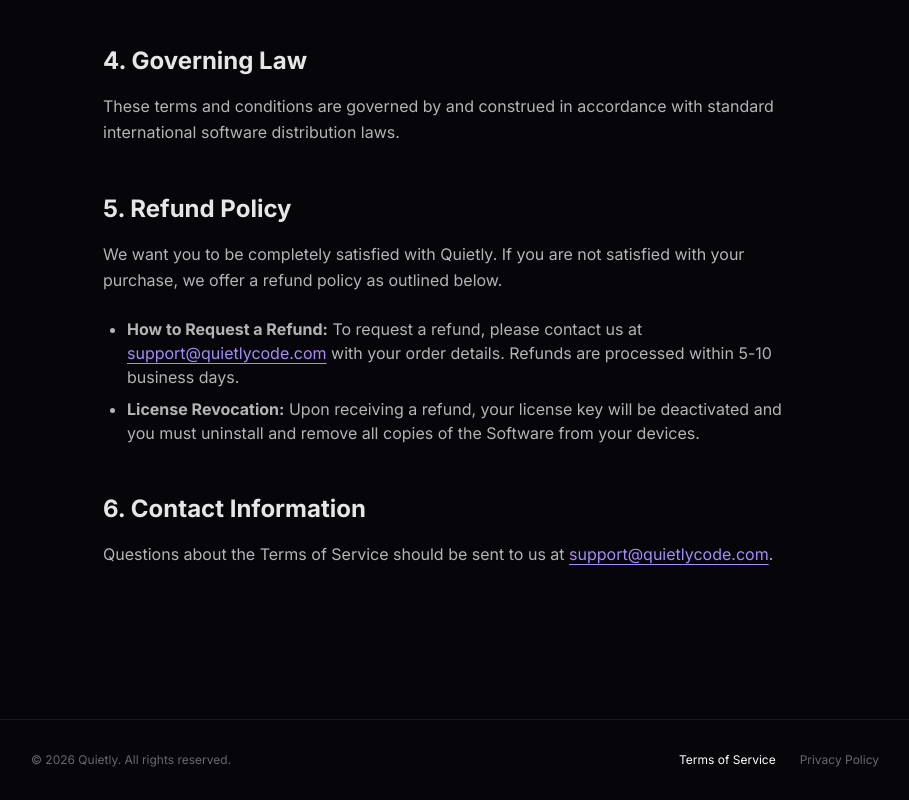
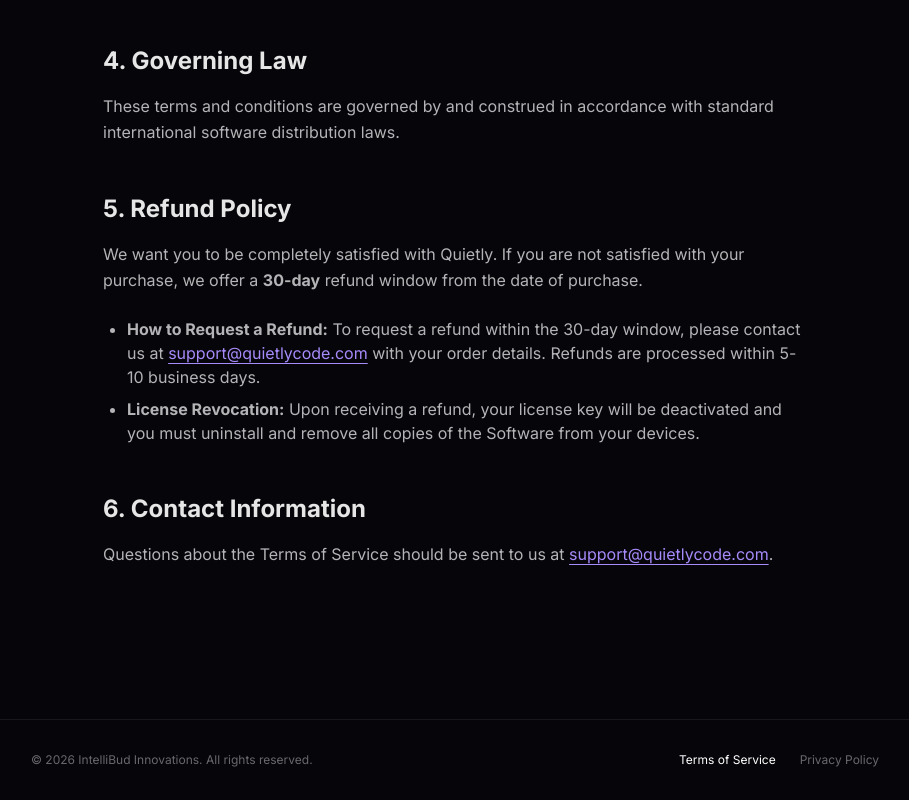
Before and after one commit to mibrahimzarar/Quietly-Website, a Next.js app: page /terms in a window 1280 px wide. Shown: the part 1026-1826 px from the top of the page, without its empty margins (185-1094 px from the left). Built offline with nearby package versions, Linux system fonts and the light colour scheme.

Commit message:
Added Refund Policy

```diff
--- a/app/download/page.tsx
+++ b/app/download/page.tsx
@@ -733,7 +733,7 @@
       {/* Footer */}
       <footer className="relative z-10 border-t border-white/[0.08] py-8">
         <div className="max-w-4xl mx-auto px-6 flex flex-col sm:flex-row items-center justify-between gap-4 text-xs text-white/40">
-          <p>&copy; 2026 Quietly. All rights reserved.</p>
+          <p>&copy; 2026 IntelliBud Innovations. All rights reserved.</p>
           <div className="flex items-center gap-6">
             <Link href="/terms" className="hover:text-white transition-colors">Terms of Service</Link>
             <Link href="/privacy" className="hover:text-white transition-colors">Privacy Policy</Link>
--- a/app/layout.tsx
+++ b/app/layout.tsx
@@ -2,7 +2,7 @@
 import "./globals.css";
 
 export const metadata: Metadata = {
-  title: "Quietly — AI IDE & Standalone Chat.",
+  title: "Quietly - AI IDE & Standalone Chat.",
   description:
     "Quietly is a private, local AI pair-programmer that runs entirely on your machine. No cloud. No telemetry. Your code never leaves your machine.",
   keywords: [
--- a/app/pricing/page.tsx
+++ b/app/pricing/page.tsx
@@ -226,10 +226,10 @@
       {/* Footer */}
       <footer className="relative z-10 border-t border-white/[0.08] py-8 mt-12">
         <div className="max-w-4xl mx-auto px-6 flex flex-col sm:flex-row items-center justify-between gap-4 text-xs text-white/40">
-          <p>&copy; 2026 Quietly. All rights reserved.</p>
+          <p>&copy; 2026 IntelliBud Innovations. All rights reserved.</p>
           <div className="flex items-center gap-6">
-             <Link href="/terms" className="hover:text-white transition-colors">Terms of Service</Link>
-             <Link href="/privacy" className="hover:text-white transition-colors">Privacy Policy</Link>
+            <Link href="/terms" className="hover:text-white transition-colors">Terms of Service</Link>
+            <Link href="/privacy" className="hover:text-white transition-colors">Privacy Policy</Link>
           </div>
         </div>
       </footer>
--- a/app/privacy/page.tsx
+++ b/app/privacy/page.tsx
@@ -84,7 +84,7 @@
 
           <h2 className="text-2xl font-bold mt-12 mb-4 text-white/90">5. Contacting Us</h2>
           <p className="text-white/70 leading-relaxed mb-6">
-            If you have any questions about our privacy practices, please contact us at <a href="mailto:info@quietlycode.org" className="text-purple-400 hover:text-purple-300 underline underline-offset-4">support@quietlycode.com</a>.
+            If you have any questions about our privacy practices, please contact us at <a href="mailto:support@quietlycode.com" className="text-purple-400 hover:text-purple-300 underline underline-offset-4">support@quietlycode.com</a>.
           </p>
         </div>
       </section>
@@ -92,10 +92,10 @@
       {/* Footer */}
       <footer className="relative z-10 border-t border-white/[0.08] py-8">
         <div className="max-w-4xl mx-auto px-6 flex flex-col sm:flex-row items-center justify-between gap-4 text-xs text-white/40">
-          <p>&copy; 2026 Quietly. All rights reserved.</p>
+          <p>&copy; 2026 IntelliBud Innovations. All rights reserved.</p>
           <div className="flex items-center gap-6">
-             <Link href="/terms" className="hover:text-white transition-colors">Terms of Service</Link>
-             <Link href="/privacy" className="text-white">Privacy Policy</Link>
+            <Link href="/terms" className="hover:text-white transition-colors">Terms of Service</Link>
+            <Link href="/privacy" className="text-white">Privacy Policy</Link>
           </div>
         </div>
       </footer>
--- a/app/terms/page.tsx
+++ b/app/terms/page.tsx
@@ -82,16 +82,16 @@
 
           <h2 className="text-2xl font-bold mt-12 mb-4 text-white/90">5. Refund Policy</h2>
           <p className="text-white/70 leading-relaxed mb-6">
-            We want you to be completely satisfied with Quietly. If you are not satisfied with your purchase, we offer a refund policy as outlined below.
+            We want you to be completely satisfied with Quietly. If you are not satisfied with your purchase, we offer a <strong>30-day</strong> refund window from the date of purchase.
           </p>
           <ul className="list-disc pl-6 space-y-2 text-white/70 mb-6">
-            <li><strong>How to Request a Refund:</strong> To request a refund, please contact us at <a href="mailto:support@quietlycode.com" className="text-purple-400 hover:text-purple-300 underline underline-offset-4">support@quietlycode.com</a> with your order details. Refunds are processed within 5-10 business days.</li>
+            <li><strong>How to Request a Refund:</strong> To request a refund within the 30-day window, please contact us at <a href="mailto:support@quietlycode.com" className="text-purple-400 hover:text-purple-300 underline underline-offset-4">support@quietlycode.com</a> with your order details. Refunds are processed within 5-10 business days.</li>
             <li><strong>License Revocation:</strong> Upon receiving a refund, your license key will be deactivated and you must uninstall and remove all copies of the Software from your devices.</li>
           </ul>
 
           <h2 className="text-2xl font-bold mt-12 mb-4 text-white/90">6. Contact Information</h2>
           <p className="text-white/70 leading-relaxed mb-6">
-            Questions about the Terms of Service should be sent to us at <a href="mailto:info@quietlycode.org" className="text-purple-400 hover:text-purple-300 underline underline-offset-4">support@quietlycode.com</a>.
+            Questions about the Terms of Service should be sent to us at <a href="mailto:support@quietlycode.com" className="text-purple-400 hover:text-purple-300 underline underline-offset-4">support@quietlycode.com</a>.
           </p>
         </div>
       </section>
@@ -99,7 +99,7 @@
       {/* Footer */}
       <footer className="relative z-10 border-t border-white/[0.08] py-8">
         <div className="max-w-4xl mx-auto px-6 flex flex-col sm:flex-row items-center justify-between gap-4 text-xs text-white/40">
-          <p>&copy; 2026 Quietly. All rights reserved.</p>
+          <p>&copy; 2026 IntelliBud Innovations. All rights reserved.</p>
           <div className="flex items-center gap-6">
             <Link href="/terms" className="text-white">Terms of Service</Link>
             <Link href="/privacy" className="hover:text-white transition-colors">Privacy Policy</Link>
--- a/components/Footer.tsx
+++ b/components/Footer.tsx
@@ -90,7 +90,7 @@
         {/* Bottom bar */}
         <div className="border-t border-white/[0.05] py-5 flex flex-col md:flex-row items-center justify-center md:justify-between gap-4 text-center">
           <p className="text-xs text-white/20">
-            © 2026 Quietly. All rights reserved.
+            © 2026 IntelliBud Innovations. All rights reserved.
           </p>
 
           <div className="flex items-center justify-center gap-1.5 text-xs text-white/20">
```
Lines whose indentation alone changed are shown as unchanged.
